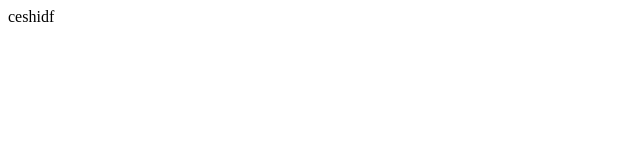
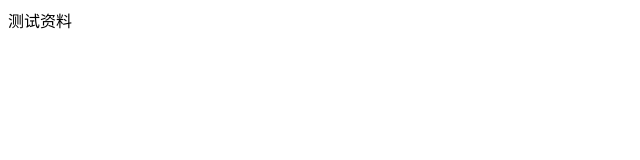
Before and after one commit to marcuswang/MyTaskServer, a plain HTML site: page index.html in a window 1280 px wide. Shown: the full height of the page, 0-640 px from the left. Drawn offline with Linux system fonts and the light colour scheme.

Commit message:
测试汉字

```diff
--- a/index.html
+++ b/index.html
@@ -1,10 +1,10 @@
 <!DOCTYPE html PUBLIC "-//W3C//DTD HTML 4.01 Transitional//EN" "http://www.w3.org/TR/html4/loose.dtd">
 <html>
 <head>
-<meta http-equiv="Content-Type" content="text/html; charset=GB18030">
+<meta http-equiv="Content-Type" content="text/html; charset=UTF-8">
 <title>Insert title here</title>
 </head>
 <body>
-ceshidf
+测试资料
 </body>
 </html>
```
